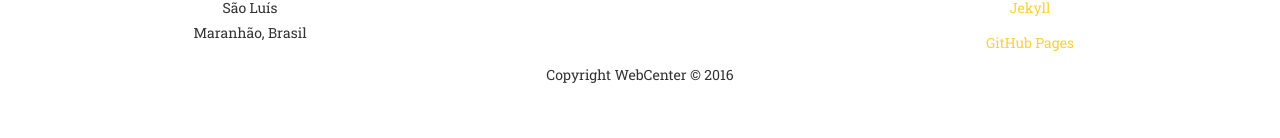
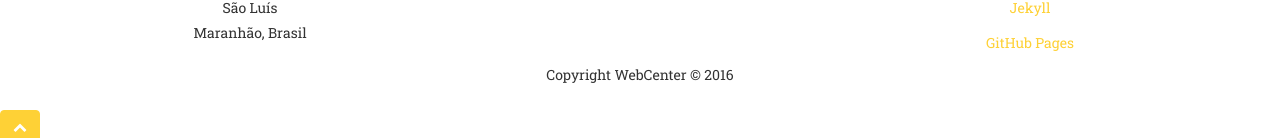
Before and after one commit to webcenter/webcenter.github.io, a Jekyll site: the page built from index.html, in a window 1280 px wide and 900 px high, scrolled down 5076 px. Shown: the part 756-894 px from the top of the window. Built offline with Jekyll 4.4.1, drawn with Linux system fonts in a browser that asks for light colours; some web fonts are replaced; before the commit the page ends 5942 px from its top, so only the background shows below that.

Commit message:
#2 header

```diff
--- a/_includes/footer.html
+++ b/_includes/footer.html
@@ -34,7 +34,7 @@
     </footer>
 
     <!-- Scroll to Top Button (Only visible on small and extra-small screen sizes) -->
-    <div class="scroll-top page-scroll visible-xs visble-sm">
+    <div class="scroll-top right page-scroll visible-xs visble-sm visible-lg">
         <a class="btn btn-primary" href="#page-top">
             <i class="fa fa-chevron-up" aria-hidden="true"></i>
         </a>
```
